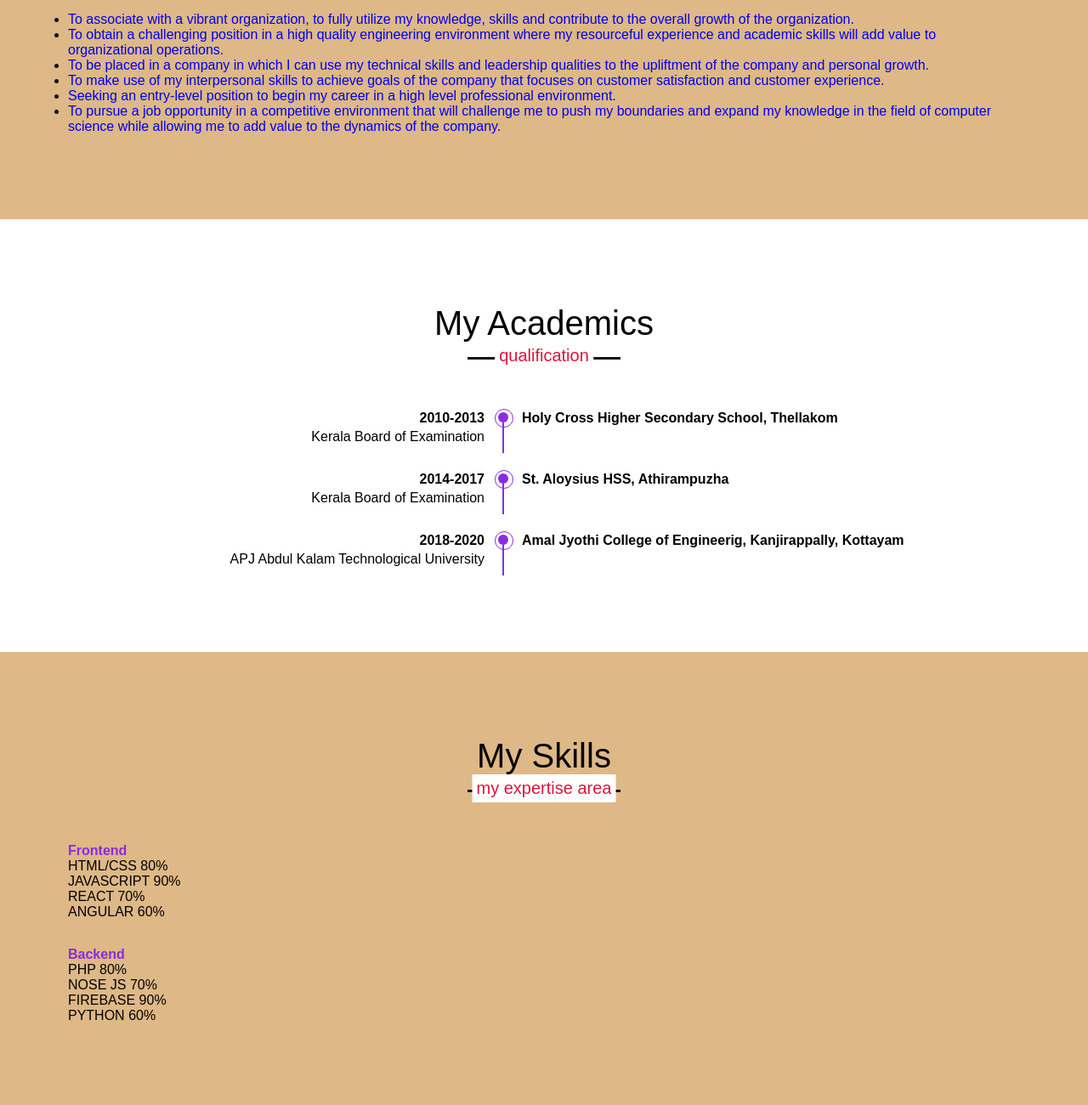
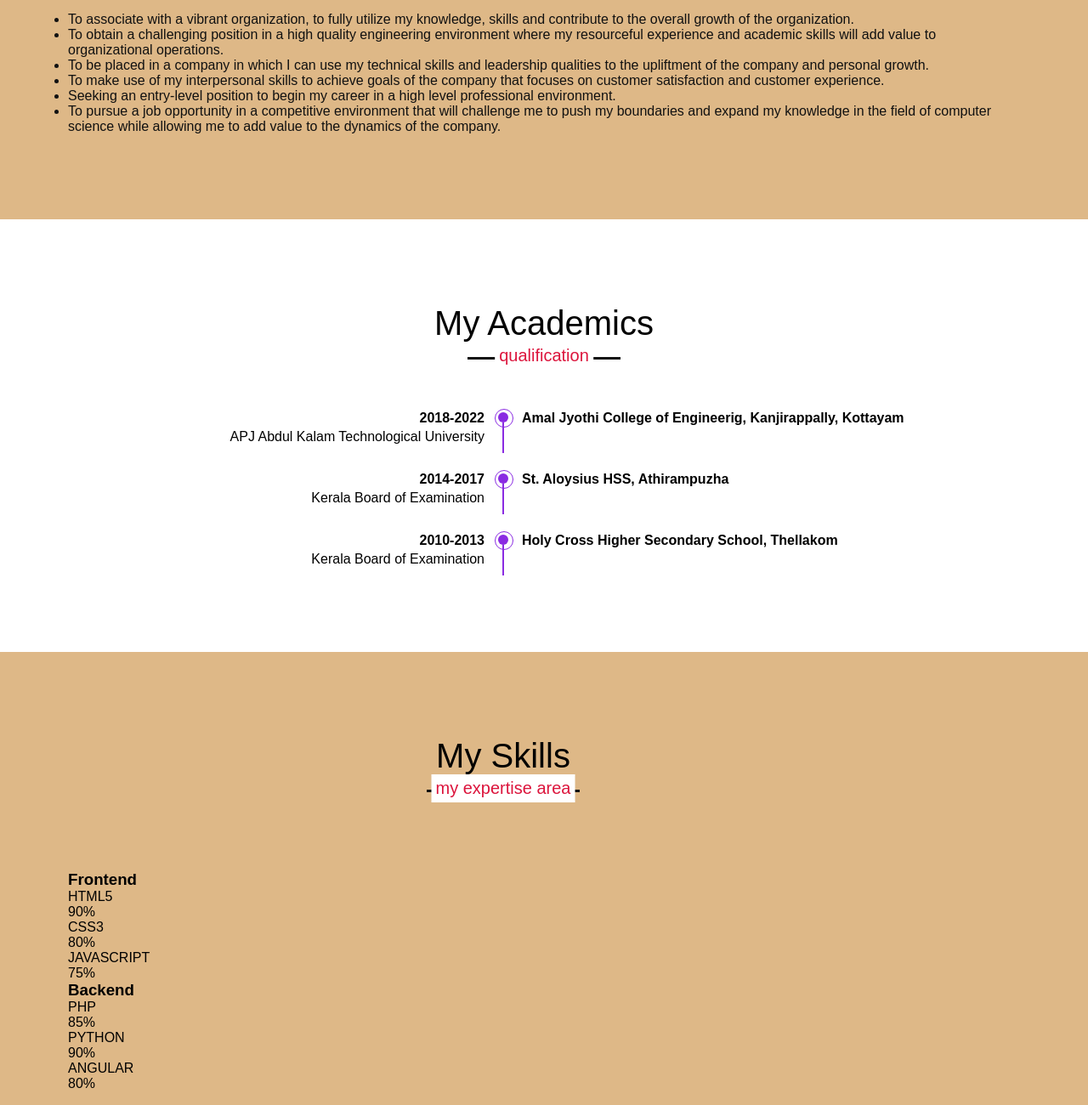
Before and after one commit to AthiraJohn/portfolio, a plain HTML site: page index.html in a window 1280 px wide. Shown: the part 1740-3040 px from the top of the page at 85% size. Drawn offline with nearby package versions, Linux system fonts and the light colour scheme; a script that the page names is missing.

Commit message:
Update index.html
index

```diff
--- a/index.html
+++ b/index.html
@@ -53,7 +53,24 @@
                     </div>
                 <div class="column right">
                     <div class="text">I'm Athira John</div>
-                    <p>I'm currently studying for BTech Computer Science in Amal Jyothi College of Engineering and Technology, Kanjirappally. I am so interested to learn about the new technologies. My career objective is to associate with a vibrant organization, to fully utilize my knowledge, skills and contribute to the overall growth of the organization.<br><br>phone no: 111-222-333<br><br>email: athirajohn2022@cs.ajce.in</p>
+                    <p>I'm currently studying for BTech Computer Science in Amal Jyothi College of Engineering and Technology, Kanjirappally. I am so interested to learn about the new technologies. My career objective is to associate with a vibrant organization, to fully utilize my knowledge, skills and contribute to the overall growth of the organization.<br><br></p>
+
+                    <div class="about_information">
+                        <h3 class="about_information-title">Information</h3>
+                        <div class="about_information-data">
+                            <i class='bx bx-user about_information-icon'></i>
+                            <span>Athira John</span>
+                        </div>
+
+                        <div class="about_information-data">
+                            <i class='bx bx-phone about_information-icon'></i>
+                            <span>111-222-333</span>
+                        </div>
+
+                        <div class="about_information-data">
+                            <i class='bx bx-envelope about_information-icon'></i>
+                            <span>athirajohn2022@cs.ajce.in</span>
+                        </div>
 
                 </div>
                 </div>
@@ -68,12 +85,12 @@
                 <h2 class="title">My Goals</h2>
                 <div class="goals-content">
                     <ul class="menu">
-                        <li><a href="#">To associate with a vibrant organization, to fully utilize my knowledge, skills and contribute to the overall growth of the organization.</a></li>
-                        <li><a href="#">To obtain a challenging position in a high quality engineering environment where my resourceful experience and academic skills will add value to organizational operations.</a></li>
-                        <li><a href="#">To be placed in a company in which I can use my technical skills and leadership qualities to the upliftment of the company and personal growth.</a></li>
-                        <li><a href="#">To make use of my interpersonal skills to achieve goals of the company that focuses on customer satisfaction and customer experience.</a></li>
-                        <li><a href="#">Seeking an entry-level position to begin my career in a high level professional environment.</a></li>
-                        <li><a href="#">To pursue a job opportunity in a competitive environment that will challenge me to push my boundaries and expand my knowledge in the field of computer science while allowing me to add value to the dynamics of the company.</a></li>
+                        <li>To associate with a vibrant organization, to fully utilize my knowledge, skills and contribute to the overall growth of the organization.</li>
+                        <li>To obtain a challenging position in a high quality engineering environment where my resourceful experience and academic skills will add value to organizational operations.</li>
+                        <li>To be placed in a company in which I can use my technical skills and leadership qualities to the upliftment of the company and personal growth.</li>
+                        <li>To make use of my interpersonal skills to achieve goals of the company that focuses on customer satisfaction and customer experience.</li>
+                        <li>Seeking an entry-level position to begin my career in a high level professional environment.</li>
+                        <li>To pursue a job opportunity in a competitive environment that will challenge me to push my boundaries and expand my knowledge in the field of computer science while allowing me to add value to the dynamics of the company.</li>
                     </ul>
 
                 </div>
@@ -87,8 +104,8 @@
                 <div class="academics-container bd-grid">
                     <div class="academics-content">
                         <div>
-                            <h3 class="academics-year">2010-2013</h3>
-                            <span class="academics-university">Kerala Board of Examination</span>
+                            <h3 class="academics-year">2018-2022</h3>
+                            <span class="academics-university">APJ Abdul Kalam Technological University</span>
                         </div>
                         <div class="academics-time">
                             <span class="academics-rounder"></span>
@@ -96,7 +113,7 @@
                         </div>
 
                         <div>
-                            <h3 class="academics-institute">Holy Cross Higher Secondary School, Thellakom</h3>
+                            <h3 class="academics-institute">Amal Jyothi College of Engineerig, Kanjirappally, Kottayam</h3>
 
                         </div>
 
@@ -122,8 +139,8 @@
 
                     <div class="academics-content">
                         <div>
-                            <h3 class="academics-year">2018-2020</h3>
-                            <span class="academics-university">APJ Abdul Kalam Technological University</span>
+                            <h3 class="academics-year">2010-2013</h3>
+                            <span class="academics-university">Kerala Board of Examination</span>
                         </div>
                         <div class="academics-time">
                             <span class="academics-rounder"></span>
@@ -131,7 +148,7 @@
                         </div>
 
                         <div>
-                            <h3 class="academics-institute">Amal Jyothi College of Engineerig, Kanjirappally, Kottayam</h3>
+                            <h3 class="academics-institute">Holy Cross Higher Secondary School, Thellakom</h3>
 
                         </div>
 
@@ -144,71 +161,59 @@
 
         <section class="skills" id="skills">
             <div class="max-width">
-                <h2 class="title">My Skills</h2>
                 <div class="skills-container bd-grid">
-                    <div class="skills-content">
-                        <h3 class="skills-subtitle">Frontend</h3>
-
-                        <div class="skills-data">
-                            <span class="skills-name">HTML/CSS</span>
-                            <span class="skills-number">80%</span>
-                            <span class="skills-bar kills-html"></span>
+                    <h2 class="title">My Skills</h2>
+                    <div class="center">
+                        <h3>Frontend</h3>
+                        <div class="skillBox">
+                            <p>HTML5</p>
+                            <P>90%</P>
+                            <div class="skill">
+                                <div class="skill_level" style="width: 90%"></div>
+                            </div>
                         </div>
-
-                        <div class="skills-data">
-                            <span class="skills-name">Javascript</span>
-                            <span class="skills-number">90%</span>
-                            <span class="skills-bar skills-js"></span>
+                        <div class="skillBox">
+                            <p>CSS3</p>
+                            <P>80%</P>
+                            <div class="skill">
+                                <div class="skill_level" style="width: 80%"></div>
+                            </div>
                         </div>
-
-                        <div class="skills-data">
-                            <span class="skills-name">React</span>
-                            <span class="skills-number">70%</span>
-                            <span class="skills-bar skills-react"></span>
+                        <div class="skillBox">
+                            <p>JAVASCRIPT</p>
+                            <P>75%</P>
+                            <div class="skill">
+                                <div class="skill_level" style="width: 75%"></div>
+                            </div>
                         </div>
-
-                        <div class="skills-data">
-                            <span class="skills-name">Angular</span>
-                            <span class="skills-number">60%</span>
-                            <span class="skills-bar skills-angular"></span>
+                        <h3>Backend</h3>
+                        <div class="skillBox">
+                            <p>PHP</p>
+                            <P>85%</P>
+                            <div class="skill">
+                                <div class="skill_level" style="width: 85%"></div>
+                            </div>
+                        </div>
+                        <div class="skillBox">
+                            <p>PYTHON</p>
+                            <P>90%</P>
+                            <div class="skill">
+                                <div class="skill_level" style="width: 90%"></div>
+                            </div>
+                        </div>
+                        <div class="skillBox">
+                            <p>ANGULAR</p>
+                            <P>80%</P>
+                            <div class="skill">
+                                <div class="skill_level" style="width: 80%"></div>
+                            </div>
                         </div>
 
                     </div>
+                </div>
+            </div>
 
-                    <div class="skills-content">
-                        <h3 class="skills-subtitle">Backend</h3>
-
-                        <div class="skills-data">
-                            <span class="skills-name">Php</span>
-                            <span class="skills-number">80%</span>
-                            <span class="skills-bar skills-php"></span>
-                        </div>
-
-                        <div class="skills-data">
-                            <span class="skills-name">Nose js</span>
-                            <span class="skills-number">70%</span>
-                            <span class="skills-bar skills-node"></span>
-                        </div>
-
-                        <div class="skills-data">
-                            <span class="skills-name">Firebase</span>
-                            <span class="skills-number">90%</span>
-                            <span class="skills-bar skills-firebase"></span>
-                        </div>
-
-                        <div class="skills-data">
-                            <span class="skills-name">python</span>
-                            <span class="skills-number">60%</span>
-                            <span class="skills-bar skills-python"></span>
-                        </div>
-
-                    </div>
-
-                </div>
-
-            </div>
         </section>
-
         <section class="projects" id="projects">
             <div class="max-width">
                 <h2 class="title">My Projects</h2>
@@ -242,7 +247,7 @@
                 <div class="experience-content">
 
                     <h3 class="subtitle">Attended Internship on Cyber Security<br><br></h3>
-                    <P>I had attended internship on Cyber Security at CDAC Ernakulum on July 2019.It was very informative.<br>Cyber Security is the practice of defending computers, servers, mobile devices, electronic systems, networks, and data from malicious attacks.It's also Known as information technology security or electronic information security.</p>
+                    <P>I had attended internship on Cyber Security at CDAC Ernakulum on July 2019.It was very informative.<br>Cyber Security is the practice of defending computers, servers, mobile devices, electronic systems, networks, and data from malicious attacks.It's also known as information technology security or electronic information security.</p>
 
                     </div>
 
@@ -255,7 +260,6 @@
             <div class="max-width">
 
                 <h2 class="title">Contact</h2>
-                <span class="contact-subtitle">Get In Touch</span>
 
                 <div class="contact-container bd-grid">
                     <form action="" class="contact-form">
@@ -274,13 +278,13 @@
                     <div class="contact-info">
                         <h3 class="contact-subtitle">Call me</h3>
                         <span class="contact-text">111-222-333</span>
-                        <span class="contact-text">111-222-444</span>
+                        <span class="contact-text">666-555-444</span>
                     </div>
 
                     <div class="contact-info">
                         <h3 class="contact-subtitle">E-mail</h3>
                         <span class="contact-text">athirajohn2022@cs.ajce.in</span>
-                        <span class="contact-text">user@gmail.com</span>
+                        <span class="contact-text">athira2027@gmail.com</span>
                     </div>
 
                     <div class="contact-info">
@@ -299,7 +303,11 @@
                 <h1 class="footer-title">Athira</h1>
                 <p class="footer-description">I am Athira John and this is my personal website, consult me here.</p>
 
-
+                <div class="footer-social">
+                    <a href="#" class="footer-link"><i class ='bx bxl-linkedin'></i></a>
+                    <a href="#" class="footer-link"><i class ='bx bxl-github'></i></a>
+                    <a href="#" class="footer-link"><i class ='bx bxl-twitter'></i></a>
+                </div>
 
                 <p class="footer-copy">All right reserved-2020</p>
             </div>
```
